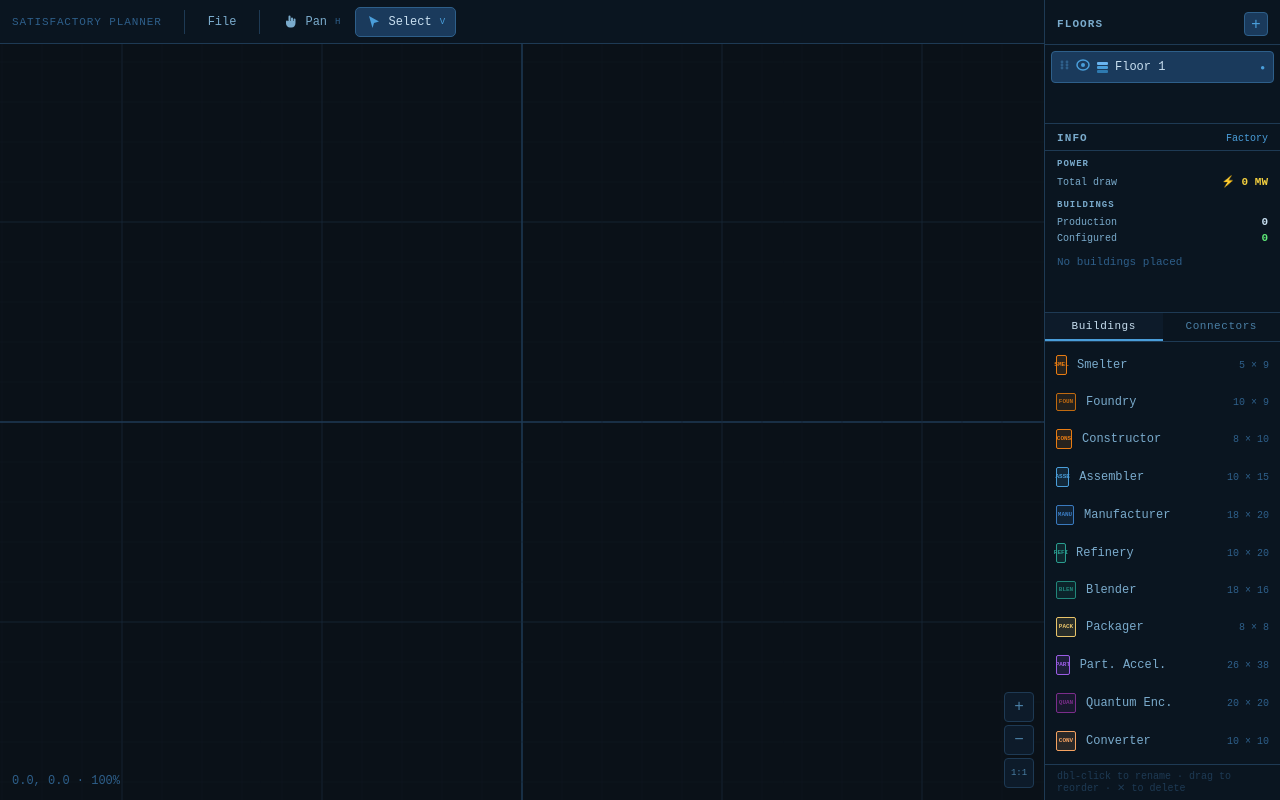
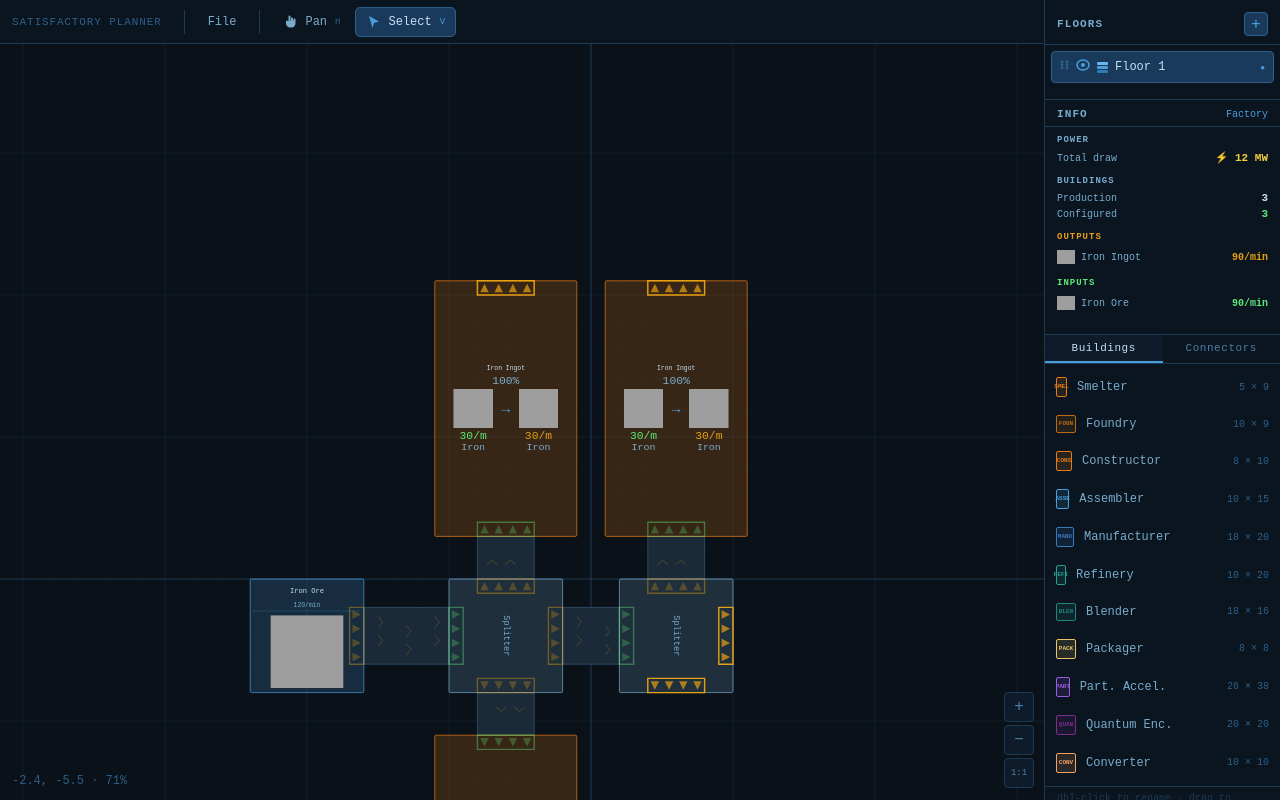
Before and after one commit to scottyob/Satisfactory-Planner, a React (Vite) app: page / in a window 1280 px wide. Built offline with nearby package versions, Linux system fonts and the light colour scheme; grey boxes are pictures that could not be loaded.

Commit message:
Added demo file

```diff
--- a/src/App.jsx
+++ b/src/App.jsx
@@ -9,6 +9,7 @@ import RecipeModal from './RecipeModal.jsx'
 import { BUILDINGS_BY_KEY } from './buildings.js'
 import { RECIPES_BY_ID } from './recipes.js'
 import BeltObject from './BeltObject.jsx'
+import DEMO_STATE from './demo.js'
 import { ALL_BUILDINGS_BY_KEY, getPortWorldPos, findNearestInputPort, computeBeltGroup } from './portUtils.js'
 
 // Error boundary to catch rendering errors and reset state
@@ -47,6 +48,10 @@ const OBJ_KEY      = 'sp-objects'
 const VIEWPORT_KEY = 'sp-viewport'
 const BELTS_KEY    = 'sp-belts'
 
+function hasPersistedState() {
+  return !!(localStorage.getItem(OBJ_KEY) || localStorage.getItem(BELTS_KEY))
+}
+
 function loadObjects() {
   try {
     const saved = localStorage.getItem(OBJ_KEY)
@@ -56,7 +61,8 @@ function loadObjects() {
       return parsed.objects ?? []
     }
   } catch {}
-  return []
+  _nextObjId = DEMO_STATE.nextObjId
+  return DEMO_STATE.objects
 }
 
 function loadBelts() {
@@ -68,7 +74,8 @@ function loadBelts() {
       return parsed.belts ?? []
     }
   } catch {}
-  return []
+  _nextBeltId = DEMO_STATE.nextBeltId
+  return DEMO_STATE.belts
 }
 
 function loadViewport(w, h) {
@@ -76,6 +83,7 @@ function loadViewport(w, h) {
     const saved = localStorage.getItem(VIEWPORT_KEY)
     if (saved) return JSON.parse(saved)
   } catch {}
+  if (!hasPersistedState()) return DEMO_STATE.viewport
   const center = Math.floor(GRID_CELLS / 2)
   return { scale: 1, x: w / 2 - center * CELL_SIZE, y: h / 2 - center * CELL_SIZE }
 }
@@ -770,6 +778,24 @@ export default function App() {
     setFileName(null)
   }, [dimensions.width, dimensions.height])
 
+  const handleLoadDemo = useCallback(() => {
+    const state = DEMO_STATE
+    _nextObjId  = state.nextObjId
+    _nextBeltId = state.nextBeltId
+    setObjects(state.objects)
+    setBelts(state.belts)
+    setSelectedObjIds(new Set())
+    setSelectedBeltIds(new Set())
+    restoreLayerState(
+      state.layers,
+      state.selectedLayerId,
+      state.nextLayerId,
+      state.nextFloorNum,
+    )
+    setViewport(state.viewport)
+    setFileName('Demo')
+  }, [restoreLayerState])
+
   const handleLoad = useCallback(() => {
     const input    = document.createElement('input')
     input.type     = 'file'
@@ -866,7 +892,7 @@ export default function App() {
 
   return (
     <div style={{ width: '100vw', height: '100vh', background: BG_COLOR }}>
-      <Toolbar tool={tool} onToolChange={setTool} fileName={fileName} onRename={setFileName} onSave={handleSave} onLoad={handleLoad} onNew={handleNew} />
+      <Toolbar tool={tool} onToolChange={setTool} fileName={fileName} onRename={setFileName} onSave={handleSave} onLoad={handleLoad} onNew={handleNew} onLoadDemo={handleLoadDemo} />
 
       <div style={{ position: 'absolute', top: TOOLBAR_HEIGHT, left: 0 }}>
         <ErrorBoundary onReset={handleNew}>
--- a/src/Toolbar.jsx
+++ b/src/Toolbar.jsx
@@ -35,7 +35,7 @@ const btnStyle = {
   height: 30, transition: 'all 0.1s',
 }
 
-function FileMenu({ onNew, onSave, onLoad }) {
+function FileMenu({ onNew, onSave, onLoad, onLoadDemo }) {
   const [open, setOpen] = useState(false)
   const menuRef = useRef(null)
 
@@ -82,6 +82,9 @@ function FileMenu({ onNew, onSave, onLoad }) {
           </button>
           <button style={menuItemStyle} onClick={() => { onLoad(); setOpen(false); }}>
             Load
+          </button>
+          <button style={menuItemStyle} onClick={() => { onLoadDemo(); setOpen(false); }}>
+            Load Demo
           </button>
         </div>
       )}
@@ -149,7 +152,7 @@ function EditableTitle({ fileName, onRename }) {
   )
 }
 
-export default function Toolbar({ tool, onToolChange, fileName, onRename, onSave, onLoad, onNew }) {
+export default function Toolbar({ tool, onToolChange, fileName, onRename, onSave, onLoad, onNew, onLoadDemo }) {
   return (
     <div
       style={{
@@ -171,7 +174,7 @@ export default function Toolbar({ tool, onToolChange, fileName, onRename, onSave
 
       <div style={{ width: 1, height: 24, background: '#1e3a54', margin: '0 8px' }} />
 
-      <FileMenu onNew={onNew} onSave={onSave} onLoad={onLoad} />
+      <FileMenu onNew={onNew} onSave={onSave} onLoad={onLoad} onLoadDemo={onLoadDemo} />
 
       <div style={{ width: 1, height: 24, background: '#1e3a54', margin: '0 8px' }} />
 
--- /dev/null
+++ b/src/demo.js
@@ -0,0 +1,27 @@
+const DEMO_STATE = {
+  version: 1,
+  objects: [
+    { id: 1, type: 'floor_input', layerId: 1, rotation: 0,   x: 4600, y: 5080, item: 'Iron Ore', ratePerMin: 120 },
+    { id: 2, type: 'splitter',    layerId: 1, rotation: 90,  x: 4880, y: 5080 },
+    { id: 3, type: 'splitter',    layerId: 1, rotation: 90,  x: 5120, y: 5080 },
+    { id: 4, type: 'smelter',     layerId: 1, rotation: 0,   x: 4880, y: 4760, recipeId: 'ironIngot', clockSpeed: 1 },
+    { id: 5, type: 'smelter',     layerId: 1, rotation: 0,   x: 5120, y: 4760, recipeId: 'ironIngot', clockSpeed: 1 },
+    { id: 6, type: 'smelter',     layerId: 1, rotation: 180, x: 4880, y: 5400, recipeId: 'ironIngot', clockSpeed: 1 },
+  ],
+  nextObjId: 8,
+  belts: [
+    { id: 2,  layerId: 1, fromObjId: 1, fromPortIdx: 0, toObjId: 2, toPortIdx: 0 },
+    { id: 4,  layerId: 1, fromObjId: 2, fromPortIdx: 0, toObjId: 3, toPortIdx: 0 },
+    { id: 6,  layerId: 1, fromObjId: 2, fromPortIdx: 2, toObjId: 4, toPortIdx: 0 },
+    { id: 8,  layerId: 1, fromObjId: 3, fromPortIdx: 2, toObjId: 5, toPortIdx: 0 },
+    { id: 14, layerId: 1, fromObjId: 2, fromPortIdx: 1, toObjId: 6, toPortIdx: 0 },
+  ],
+  nextBeltId: 15,
+  layers: [{ id: 1, name: 'Floor 1', visible: true }],
+  selectedLayerId: 1,
+  nextLayerId: 2,
+  nextFloorNum: 2,
+  viewport: { scale: 0.71, x: -2959, y: -3015 },
+}
+
+export default DEMO_STATE
```
Also changed, not shown: test deficit.json (deleted, +0 -27 lines), .claude/settings.local.json.
